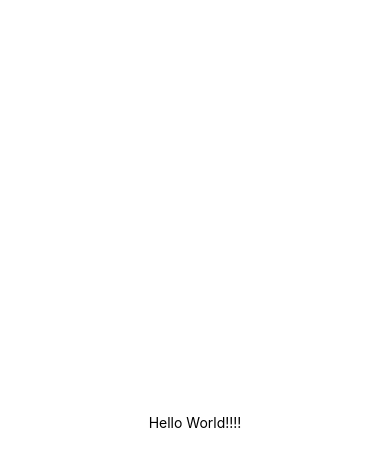
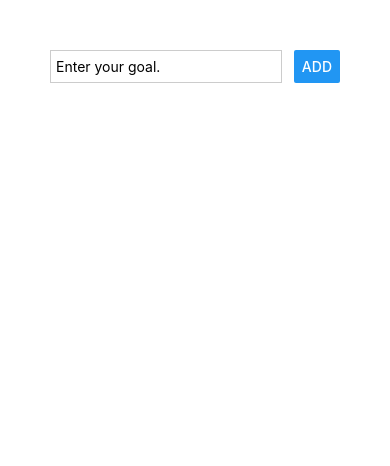
Before and after one commit to aadil42/react-native-course-goal-app, a React Native app: screen / in a window 390 px wide. Shown: the top 466 px of the page. Built offline with nearby package versions, Linux system fonts and the light colour scheme.

Commit message:
adding input and button element. Also adding some style

```diff
--- a/App.js
+++ b/App.js
@@ -1,20 +1,30 @@
 import { StatusBar } from 'expo-status-bar';
-import { StyleSheet, Text, View } from 'react-native';
+import { StyleSheet, Text, View, Button, TextInput } from 'react-native';
 
 export default function App() {
   return (
-    <View style={styles.container}>
-      <Text>Hello World!!!!</Text>
-      <StatusBar style="auto" />
+    <View style={styles.appContainer}>
+      <View style={styles.inputContainer}>
+        <TextInput style={styles.textInput} placeholder="Enter your goal." />
+        <Button title="Add" />
+      </View>
     </View>
   );
 }
 
 const styles = StyleSheet.create({
-  container: {
-    flex: 1,
-    backgroundColor: '#fff',
-    alignItems: 'center',
-    justifyContent: 'center',
+  appContainer: {
+    padding: 50
   },
+  inputContainer: {
+    flexDirection: 'row',
+    justifyContent: 'space-between',
+  },
+  textInput: {
+    borderWidth: 1,
+    paddingLeft: 5,
+    borderColor: '#cccccc',
+    width: '80%',
+    marginRight: 8
+  }
 });
--- a/package.json
+++ b/package.json
@@ -1,5 +1,5 @@
 {
-  "name": "rncourse",
+  "name": "course-goals",
   "version": "1.0.0",
   "main": "node_modules/expo/AppEntry.js",
   "scripts": {
```
